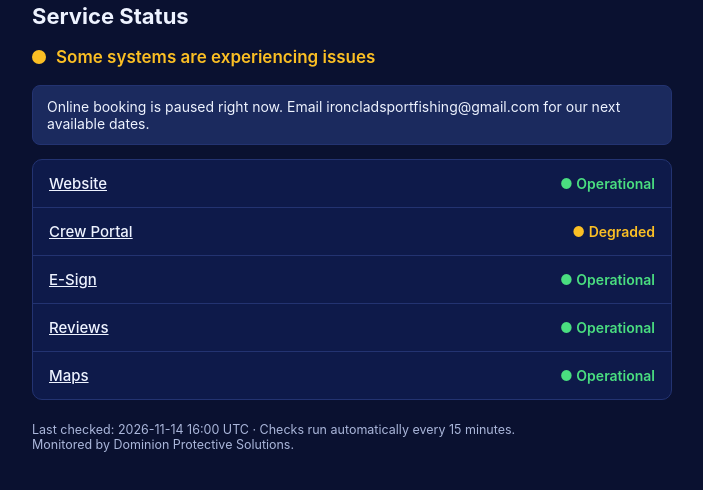
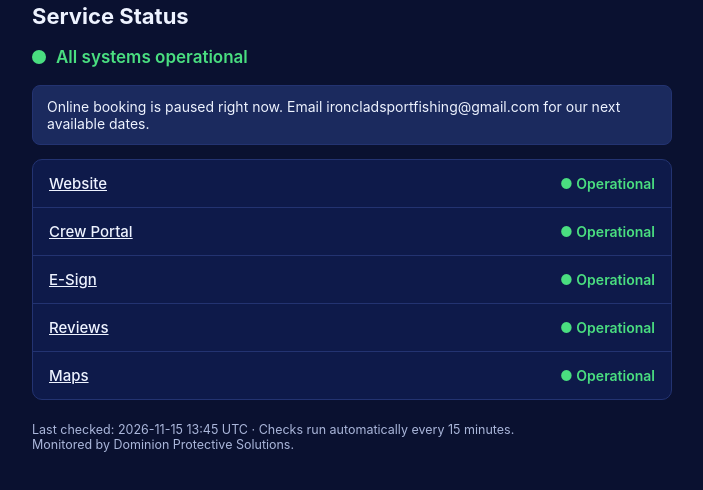
Before and after one commit to dominion-ceo/ironclad-status, a plain HTML site: page index.html in a window 1280 px wide. Shown: the part 52-542 px from the top of the page, without its empty margins (288-991 px from the left). Drawn offline with Linux system fonts and the light colour scheme.

Commit message:
status update

```diff
--- a/index.html
+++ b/index.html
@@ -9,8 +9,8 @@ body{margin:0;font-family:-apple-system,Segoe UI,Roboto,Helvetica,Arial,sans-ser
 .brand{font-size:14px;letter-spacing:.08em;text-transform:uppercase;color:#FB8E28;font-weight:700}
 h1{font-size:22px;margin:6px 0 2px;color:#eef3ff}
 .head{display:flex;align-items:center;gap:10px;margin:18px 0}
-.dot{width:14px;height:14px;border-radius:50%;background:#fbbf24}
-.headline{font-size:17px;font-weight:600;color:#fbbf24}
+.dot{width:14px;height:14px;border-radius:50%;background:#4ade80}
+.headline{font-size:17px;font-weight:600;color:#4ade80}
 .banner{background:#1b2a5e;border:1px solid #233371;border-radius:8px;padding:12px 14px;font-size:14px;margin:14px 0;color:#eef3ff}
 .card{background:#0e1a4a;border:1px solid #233371;border-radius:10px;overflow:hidden;margin-top:14px}
 .row{display:flex;justify-content:space-between;align-items:center;padding:14px 16px;border-bottom:1px solid #233371}
@@ -22,15 +22,15 @@ footer{margin-top:22px;font-size:12.5px;color:#aab6da}
 </style></head><body><div class="wrap">
 <div class="brand">Ironclad Sportfishing</div>
 <h1>Service Status</h1>
-<div class="head"><div class="dot"></div><div class="headline">Some systems are experiencing issues</div></div>
+<div class="head"><div class="dot"></div><div class="headline">All systems operational</div></div>
 <div class="banner">Online booking is paused right now. Email ironcladsportfishing@gmail.com for our next available dates.</div>
 <div class="card">
 <div class="row"><div class="svc"><a href="https://ironcladsportfishing.com" target="_blank" rel="noopener" style="color:inherit;text-decoration:underline">Website</a></div><div class="state" style="color:#4ade80">● Operational</div></div>
-<div class="row"><div class="svc"><a href="https://app.ironcladsportfishing.com" target="_blank" rel="noopener" style="color:inherit;text-decoration:underline">Crew Portal</a></div><div class="state" style="color:#fbbf24">● Degraded</div></div>
+<div class="row"><div class="svc"><a href="https://app.ironcladsportfishing.com" target="_blank" rel="noopener" style="color:inherit;text-decoration:underline">Crew Portal</a></div><div class="state" style="color:#4ade80">● Operational</div></div>
 <div class="row"><div class="svc"><a href="https://sign.ironcladsportfishing.com" target="_blank" rel="noopener" style="color:inherit;text-decoration:underline">E-Sign</a></div><div class="state" style="color:#4ade80">● Operational</div></div>
 <div class="row"><div class="svc"><a href="https://reviews.ironcladsportfishing.com" target="_blank" rel="noopener" style="color:inherit;text-decoration:underline">Reviews</a></div><div class="state" style="color:#4ade80">● Operational</div></div>
 <div class="row"><div class="svc"><a href="https://maps.ironcladsportfishing.com" target="_blank" rel="noopener" style="color:inherit;text-decoration:underline">Maps</a></div><div class="state" style="color:#4ade80">● Operational</div></div>
 </div>
-<footer>Last checked: 2026-11-14 16:00 UTC · Checks run automatically every 15 minutes.<br>
+<footer>Last checked: 2026-11-15 13:45 UTC · Checks run automatically every 15 minutes.<br>
 Monitored by Dominion Protective Solutions.</footer>
 </div></body></html>
```
